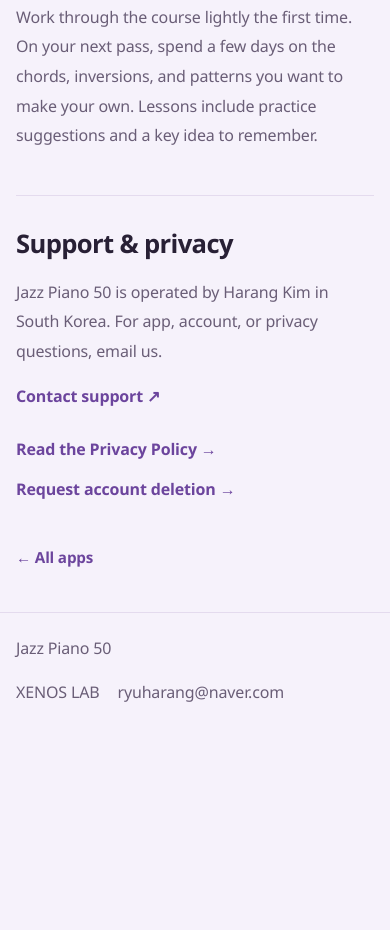
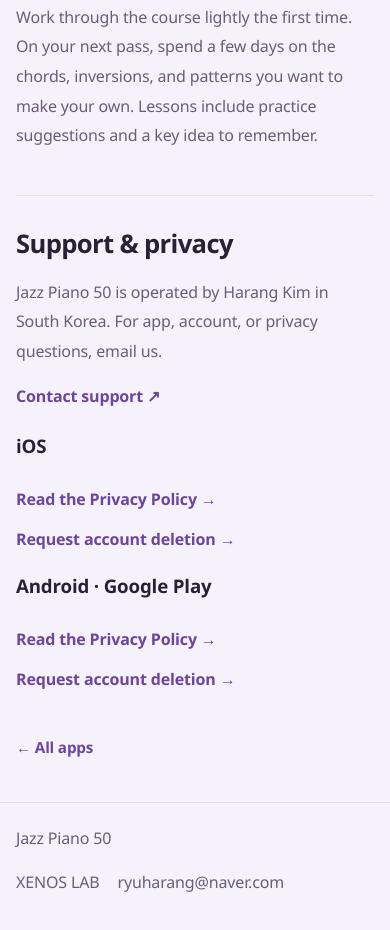
Before and after one commit to xenoslab/xenoslab.github.io, a plain HTML site: page jazz-piano-50.html in a window 390 px wide. Shown: the part 1797-2727 px from the top of the page. Before the commit the page ends 2537 px from the top, so only its background shows below. Drawn offline with Linux system fonts and the light colour scheme.

Commit message:
Link to both mobile editions' Jazz Piano 50 privacy and deletion information

```diff
--- a/jazz-piano-50.html
+++ b/jazz-piano-50.html
@@ -32,7 +32,7 @@
   <section class="container jazz-pillars" aria-label="How you learn"><article><span class="jazz-step">01</span><h2>One idea at a time</h2><p>Short explanations and clear musical examples make it easier to get started.</p></article><article><span class="jazz-step">02</span><h2>Try it on the keys</h2><p>Tap the on-screen keyboard to work out scales, chords, and voicings, with feedback as you go.</p></article><article><span class="jazz-step">03</span><h2>Listen, play, repeat</h2><p>Hear the examples, practice at your piano, and return to the ideas you want to explore further.</p></article></section>
   <section class="container jazz-journey"><p class="jazz-eyebrow">50 LESSONS · ONE STEP AT A TIME</p><h2>A first look at the language of jazz</h2><p>Build familiarity with the main ideas, then give each one more time through practice.</p><ul class="jazz-topics"><li>Scales & chords</li><li>Inversions & voicings</li><li>Rhythm & comping</li><li>Walking bass</li><li>Reharmonization</li><li>Solo ideas</li></ul></section>
   <section class="container jazz-practice"><h2>Your piano. Your pace.</h2><p>Work through the course lightly the first time. On your next pass, spend a few days on the chords, inversions, and patterns you want to make your own. Lessons include practice suggestions and a key idea to remember.</p></section>
-  <section class="container jazz-support"><h2>Support & privacy</h2><p>Jazz Piano 50 is operated by Harang Kim in South Korea. For app, account, or privacy questions, email us.</p><p><a href="mailto:ryuharang@naver.com">Contact support ↗</a></p><div class="jazz-policy-links"><a href="jazz-piano-50-privacy.html?lang=en">Read the Privacy Policy →</a><a href="jazz-piano-50-privacy.html?lang=en#deletion-en">Request account deletion →</a></div></section>
+  <section class="container jazz-support"><h2>Support & privacy</h2><p>Jazz Piano 50 is operated by Harang Kim in South Korea. For app, account, or privacy questions, email us.</p><p><a href="mailto:ryuharang@naver.com">Contact support ↗</a></p><h3>iOS</h3><div class="jazz-policy-links"><a href="jazz-piano-50-privacy.html?lang=en">Read the Privacy Policy →</a><a href="jazz-piano-50-privacy.html?lang=en#deletion-en">Request account deletion →</a></div><h3>Android · Google Play</h3><div class="jazz-policy-links"><a href="jazz-piano-50-play-privacy.html?lang=en">Read the Privacy Policy →</a><a href="jazz-piano-50-play-privacy.html?lang=en#deletion-en">Request account deletion →</a></div></section>
   <div class="container jazz-back"><a href="index.html">← All apps</a></div>
 </div>
 <div data-locale="ko" lang="ko" hidden>
@@ -44,7 +44,7 @@
   <section class="container jazz-pillars" aria-label="이렇게 배워요"><article><span class="jazz-step">01</span><h2>한 번에 하나씩</h2><p>짧은 설명과 악보 예시로 처음 만나는 개념을 차근차근 알아가요.</p></article><article><span class="jazz-step">02</span><h2>직접 눌러보며</h2><p>화면 건반에서 스케일과 코드, 보이싱을 찾아보고 피드백으로 확인해요.</p></article><article><span class="jazz-step">03</span><h2>듣고, 연주하고, 다시</h2><p>시범을 듣고 내 피아노에서 연습해요. 더 익히고 싶은 부분은 다시 돌아와 살펴보세요.</p></article></section>
   <section class="container jazz-journey"><p class="jazz-eyebrow">50 LESSONS · ONE STEP AT A TIME</p><h2>재즈 피아노에는 어떤 것들이 있을까요?</h2><p>전체 흐름을 가볍게 만나본 뒤, 하나하나 충분히 연습하며 익혀보세요.</p><ul class="jazz-topics"><li>스케일과 코드</li><li>자리 바꿈과 보이싱</li><li>리듬과 컴핑</li><li>워킹 베이스</li><li>리하모니제이션</li><li>솔로 아이디어</li></ul></section>
   <section class="container jazz-practice"><h2>내 피아노에서, 내 속도로.</h2><p>처음에는 코스를 가볍게 한 번 따라가 보세요. 다시 반복할 때는 코드와 자리 바꿈, 여러 패턴을 며칠에 걸쳐 충분히 연습하면 좋아요. 레슨마다 혼자 연습할 거리와 오늘 기억할 한 가지를 정리해 드려요.</p></section>
-  <section class="container jazz-support"><h2>문의 및 개인정보 안내</h2><p>Jazz Piano 50의 운영자는 김하랑이며, 소재지는 대한민국입니다. 앱·계정·개인정보 관련 문의는 이메일로 보내주세요.</p><p><a href="mailto:ryuharang@naver.com">이메일로 문의하기 ↗</a></p><div class="jazz-policy-links"><a href="jazz-piano-50-privacy.html?lang=ko">개인정보 처리방침 보기 →</a><a href="jazz-piano-50-privacy.html?lang=ko#deletion-ko">계정 삭제 요청 안내 →</a></div></section>
+  <section class="container jazz-support"><h2>문의 및 개인정보 안내</h2><p>Jazz Piano 50의 운영자는 김하랑이며, 소재지는 대한민국입니다. 앱·계정·개인정보 관련 문의는 이메일로 보내주세요.</p><p><a href="mailto:ryuharang@naver.com">이메일로 문의하기 ↗</a></p><h3>iOS</h3><div class="jazz-policy-links"><a href="jazz-piano-50-privacy.html?lang=ko">개인정보 처리방침 보기 →</a><a href="jazz-piano-50-privacy.html?lang=ko#deletion-ko">계정 삭제 요청 안내 →</a></div><h3>Android · Google Play</h3><div class="jazz-policy-links"><a href="jazz-piano-50-play-privacy.html?lang=ko">개인정보 처리방침 보기 →</a><a href="jazz-piano-50-play-privacy.html?lang=ko#deletion-ko">계정 삭제 요청 안내 →</a></div></section>
   <div class="container jazz-back"><a href="index.html">← 전체 앱</a></div>
 </div></main>
   <footer class="site-footer"><div class="container footer-inner"><p>Jazz Piano 50</p><div class="footer-links"><a href="index.html">XENOS LAB</a><a href="mailto:ryuharang@naver.com">ryuharang@naver.com</a></div></div></footer>
```
